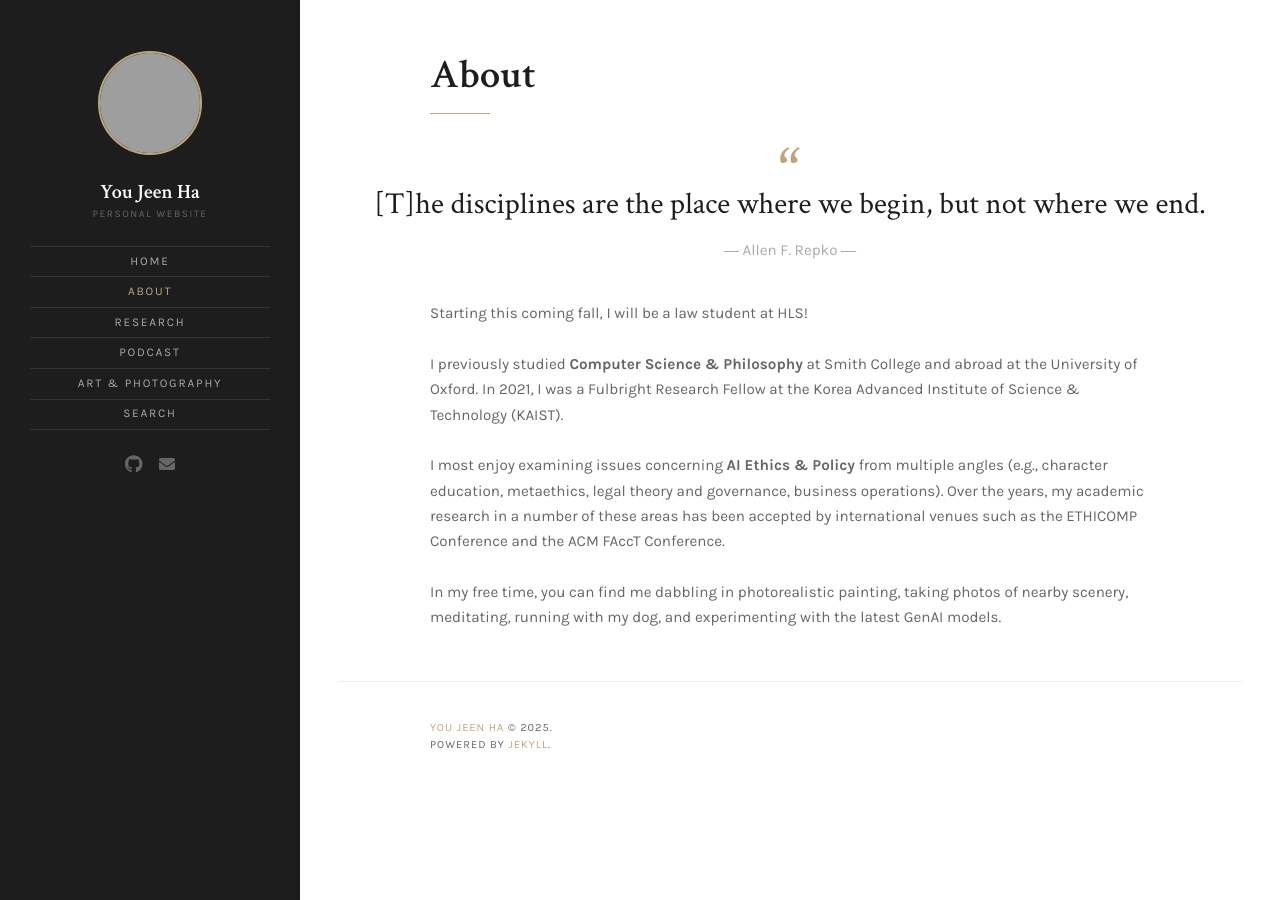
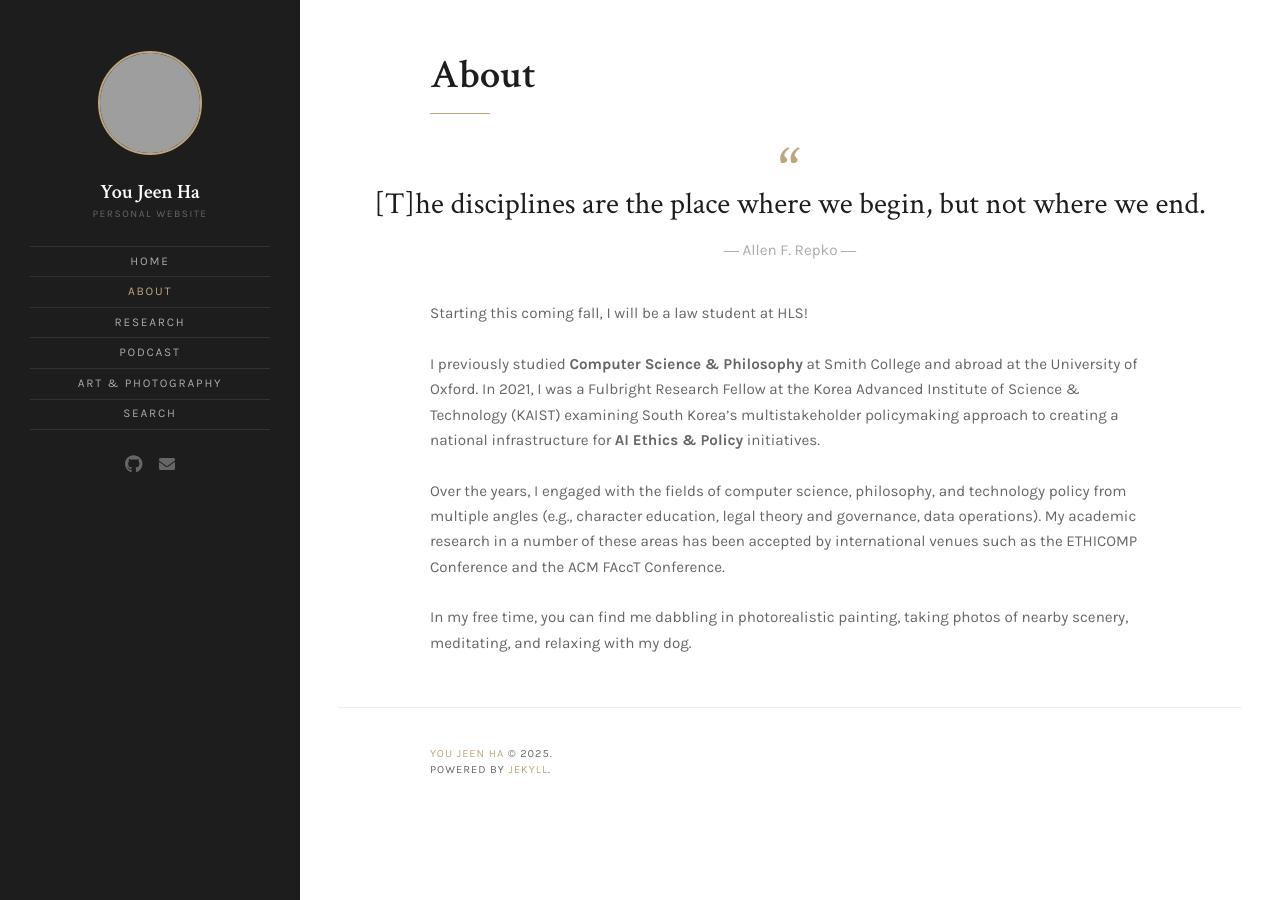
Before and after one commit to hyoujeen/hyoujeen.github.io, a Jekyll site: the page built from about.md, in a window 1280 px wide, cut to the strip 0-900 px from the top of the page. Built offline with Jekyll 4.4.1, drawn with Linux system fonts in a browser that asks for light colours; grey boxes are pictures that could not be loaded.

Commit message:
Update about.md

```diff
--- a/about.md
+++ b/about.md
@@ -7,8 +7,8 @@ title: About
 
 Starting this coming fall, I will be a law student at HLS!
 
-I previously studied **Computer Science & Philosophy** at Smith College and abroad at the University of Oxford. In 2021, I was a Fulbright Research Fellow at the Korea Advanced Institute of Science & Technology (KAIST).
+I previously studied **Computer Science & Philosophy** at Smith College and abroad at the University of Oxford. In 2021, I was a Fulbright Research Fellow at the Korea Advanced Institute of Science & Technology (KAIST) examining South Korea's multistakeholder policymaking approach to creating a national infrastructure for **AI Ethics & Policy** initiatives.
 
-I most enjoy examining issues concerning **AI Ethics & Policy** from multiple angles (e.g., character education, metaethics, legal theory and governance, business operations). Over the years, my academic research in a number of these areas has been accepted by international venues such as the ETHICOMP Conference and the ACM FAccT Conference.
+Over the years, I engaged with the fields of computer science, philosophy, and technology policy from multiple angles (e.g., character education, legal theory and governance, data operations). My academic research in a number of these areas has been accepted by international venues such as the ETHICOMP Conference and the ACM FAccT Conference.
 
-In my free time, you can find me dabbling in photorealistic painting, taking photos of nearby scenery, meditating, running with my dog, and experimenting with the latest GenAI models.
+In my free time, you can find me dabbling in photorealistic painting, taking photos of nearby scenery, meditating, and relaxing with my dog.
```
